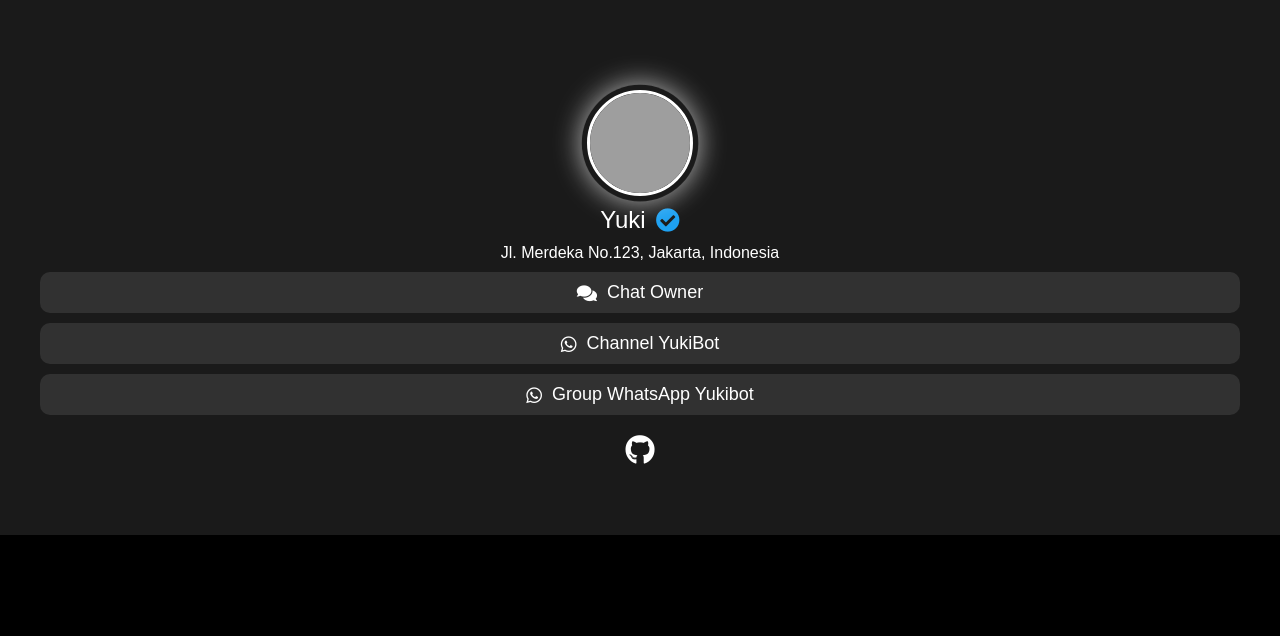
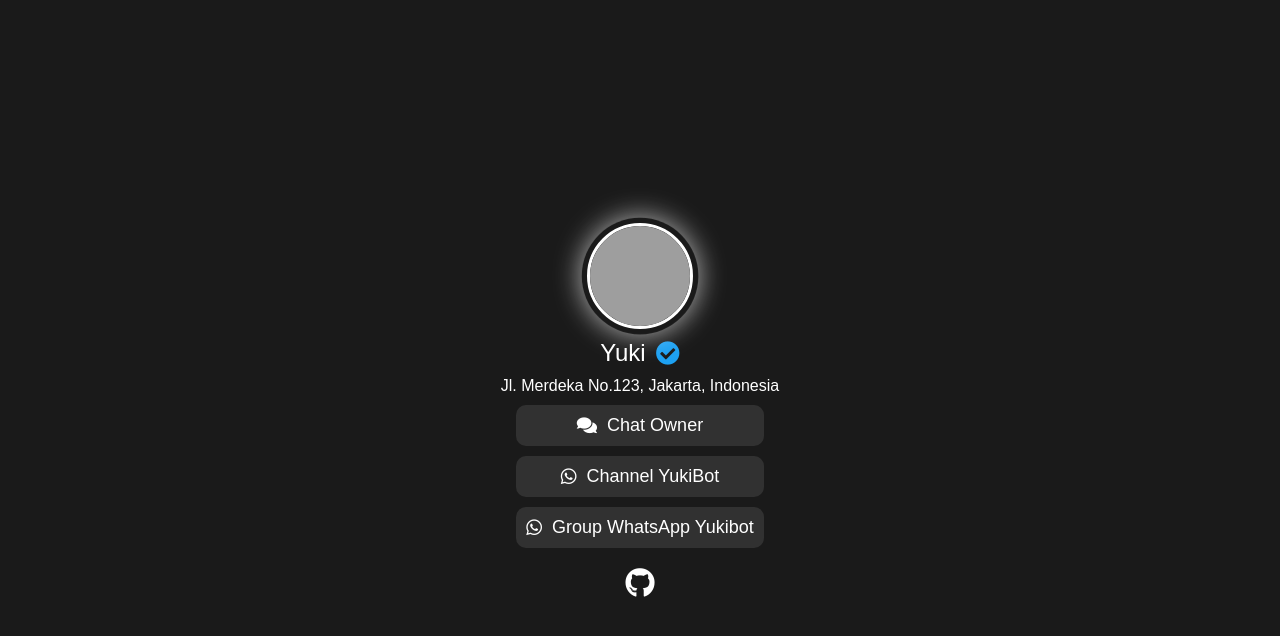
Before and after one commit to nexxid/bioo, a plain HTML site: page index.html in a window 1280 px wide. Drawn offline with Linux system fonts and the light colour scheme; grey boxes are pictures that could not be loaded.

Commit message:
Update index.html

```diff
--- a/index.html
+++ b/index.html
@@ -12,6 +12,10 @@
             background-color: #000;
             color: #fff;
             text-align: center;
+            height: 100vh;
+            display: flex;
+            justify-content: center;
+            align-items: center;
         }
         .container {
             padding: 20px;
@@ -83,7 +87,11 @@
         }
         .background {
             background-color: #1a1a1a;
-            padding: 50px 0;
+            width: 100%;
+            height: 100%;
+            display: flex;
+            justify-content: center;
+            align-items: center;
         }
         .social-icons {
             margin-top: 20px;
```
